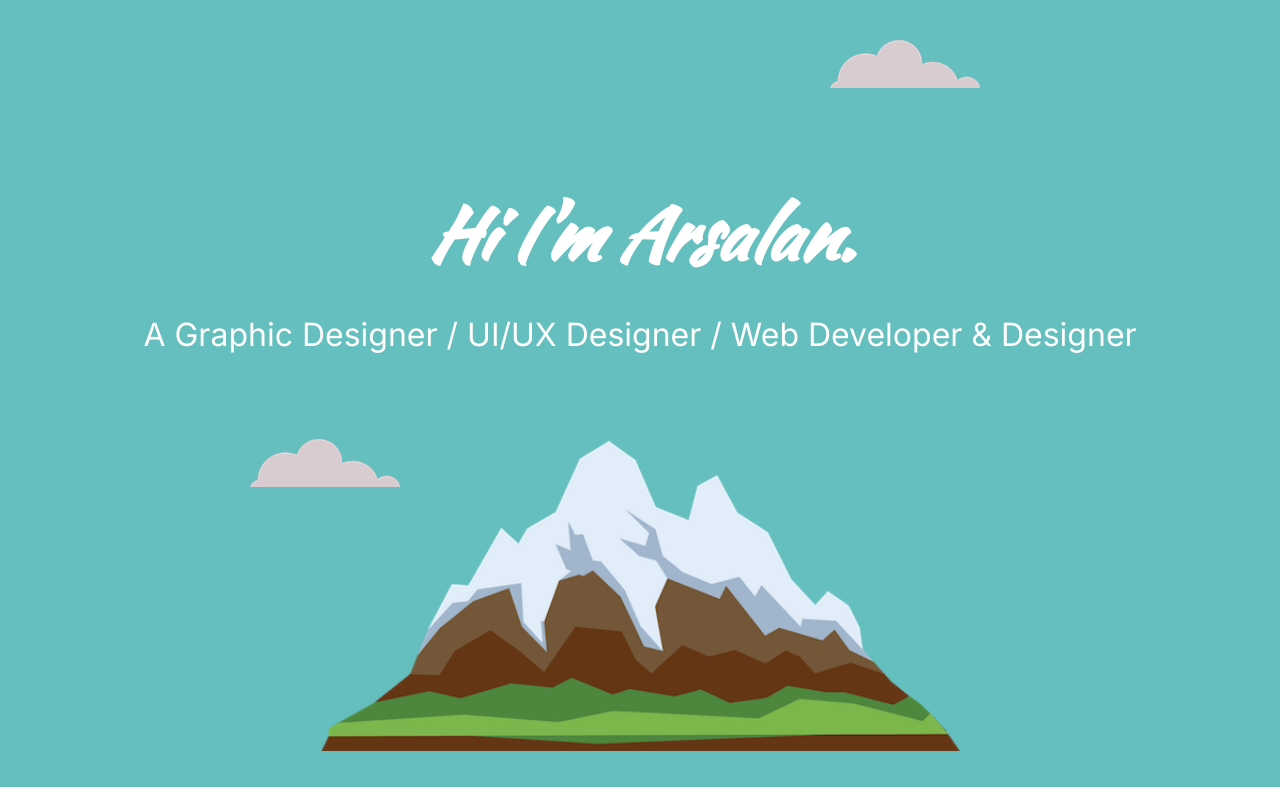
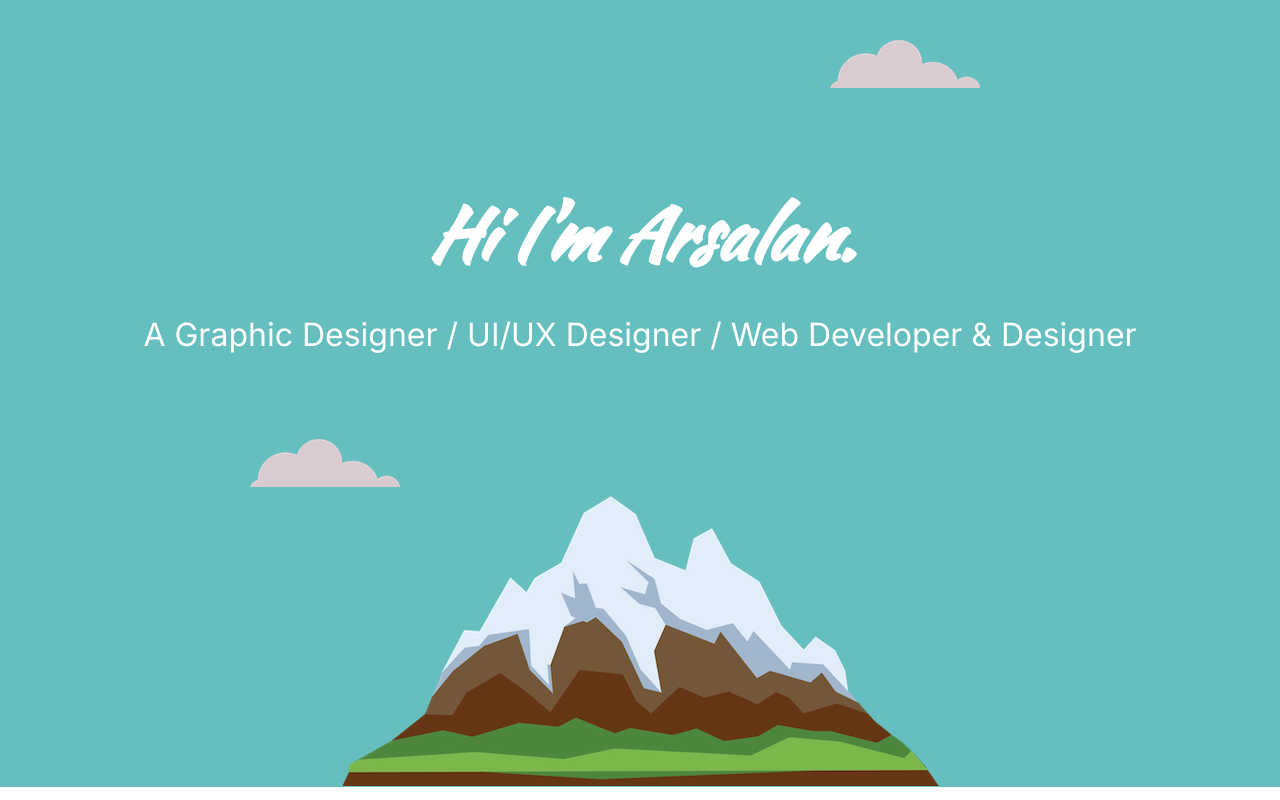
Before and after one commit to anazari12/ms, a plain HTML site: page index.html in a window 1280 px wide. Shown: the top 800 px of the page. Drawn offline with Linux system fonts and the light colour scheme; a web font is replaced by a local one.

Commit message:
Update styles.css

```diff
--- a/CSS/styles.css
+++ b/CSS/styles.css
@@ -92,9 +92,7 @@ h1 {
 }
 
 .mountain {
-  width: 50%;
-  margin-top: 5px;
-
+  margin-top: 65px;
 }
 
 h2 {
```
